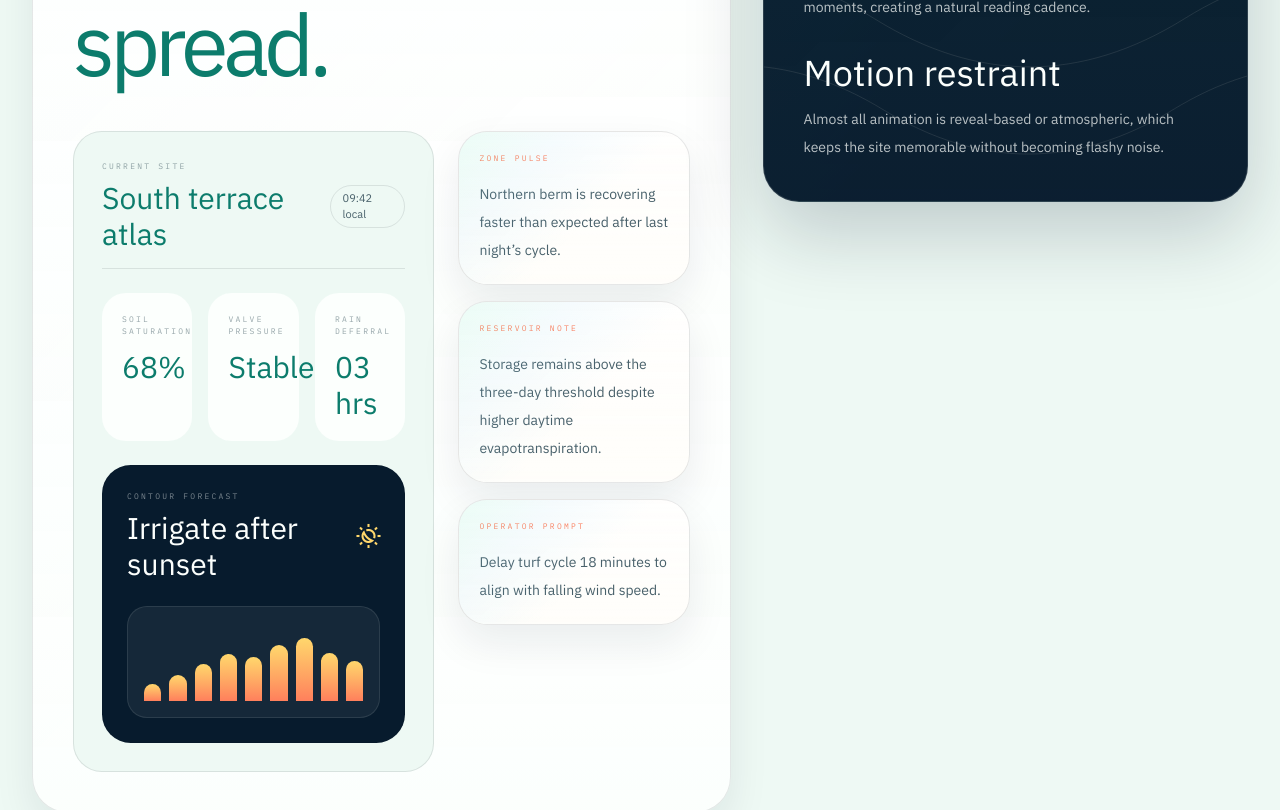
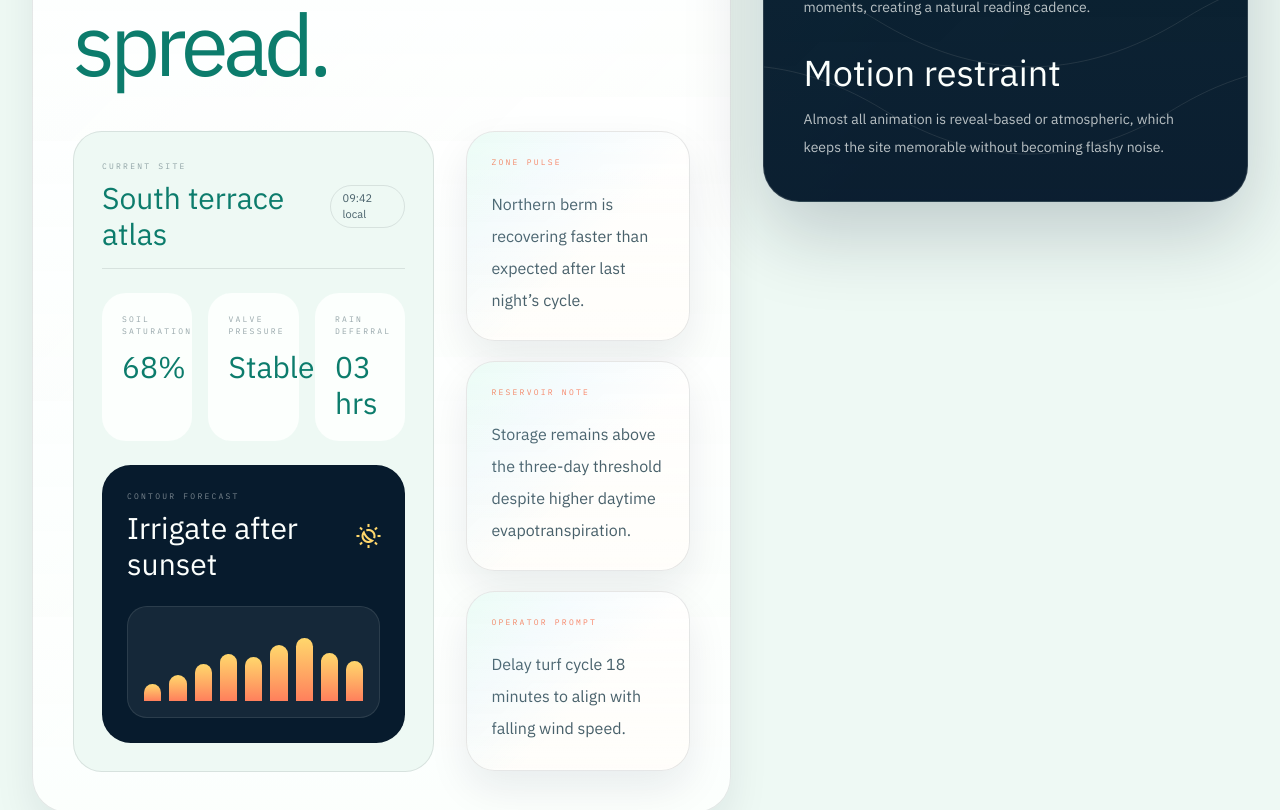
Before and after one commit to Johnyyy1/AZK, a Next.js app: page / in a window 1280 px wide. Shown: the part 3920-4730 px from the top of the page. Built offline with nearby package versions, Linux system fonts and the light colour scheme.

Commit message:
redesign

```diff
--- a/app/page.tsx
+++ b/app/page.tsx
@@ -321,15 +321,15 @@ export default function LandingPage() {
                   </div>
                 </div>
 
-                <div className="flex flex-col gap-4">
+                <div className="flex flex-col gap-5 xl:pl-2">
                   {[
                     ["Zone pulse", "Northern berm is recovering faster than expected after last night’s cycle."],
                     ["Reservoir note", "Storage remains above the three-day threshold despite higher daytime evapotranspiration."],
                     ["Operator prompt", "Delay turf cycle 18 minutes to align with falling wind speed."],
                   ].map(([title, copy]) => (
-                    <div key={title} className="atlas-card rounded-[1.8rem] p-5">
+                    <div key={title} className="atlas-card rounded-[1.8rem] p-5 xl:min-h-[180px] xl:p-6">
                       <p className="eyebrow text-[8px] text-clay">{title}</p>
-                      <p className="mt-4 text-sm leading-7 text-ink-soft">{copy}</p>
+                      <p className="mt-5 max-w-sm text-base leading-8 text-ink-soft">{copy}</p>
                     </div>
                   ))}
                 </div>
```
